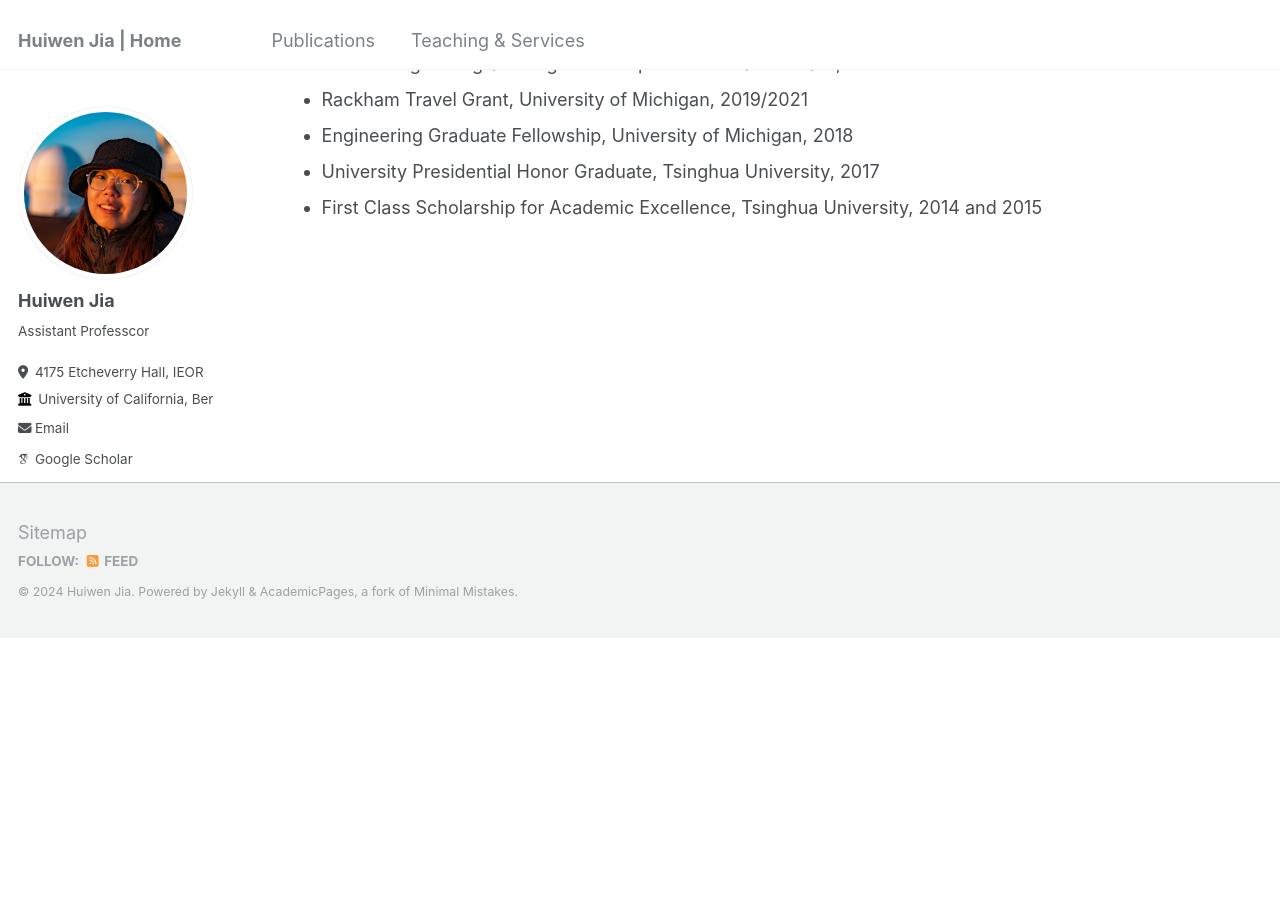
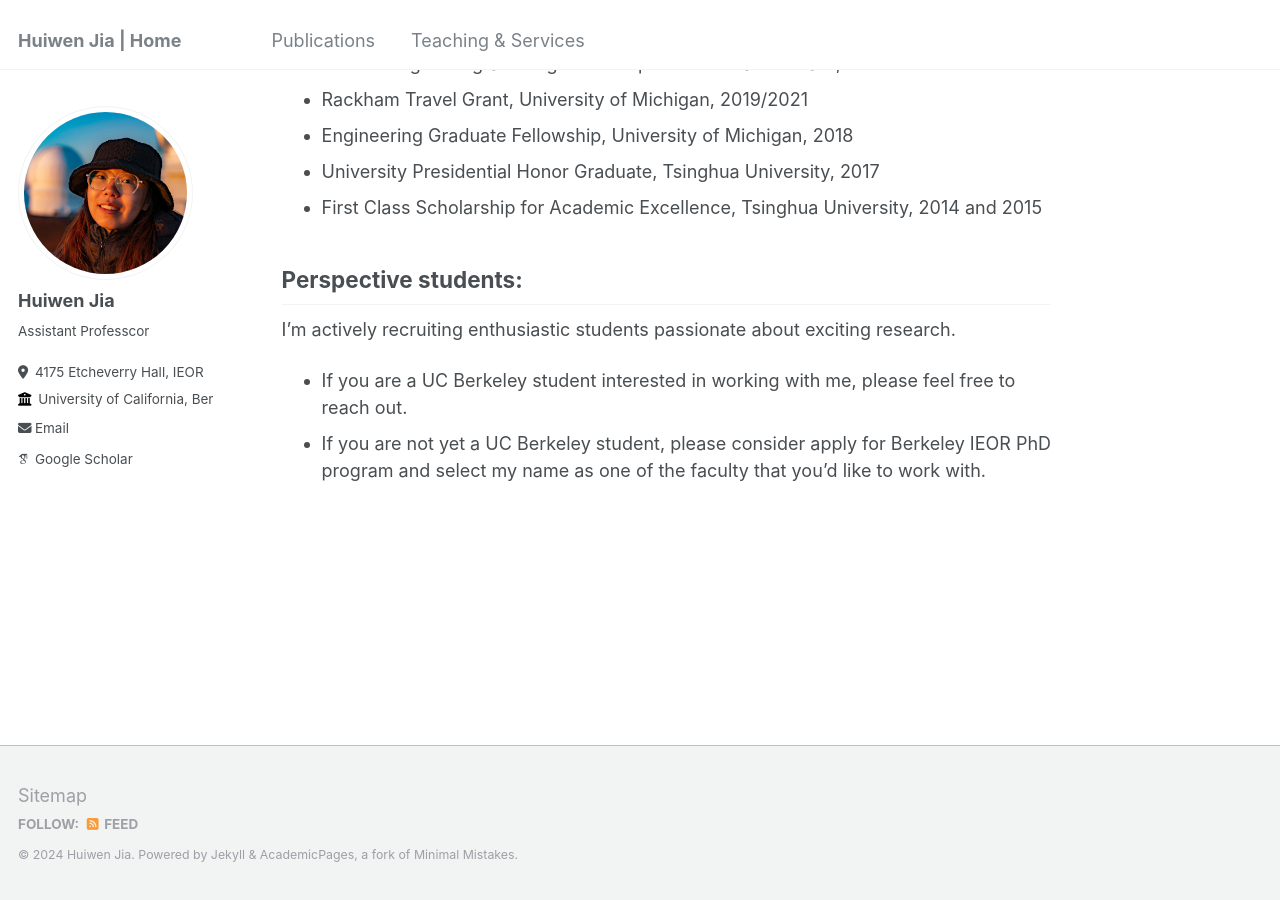
Before and after one commit to huiwen-j/huiwen-j.github.io, a Jekyll site: the page built from _pages/about.md, in a window 1280 px wide and 900 px high, scrolled down 792 px. Built offline with Jekyll 4.4.1, drawn with Linux system fonts in a browser that asks for light colours; some web fonts are replaced; before the commit the page ends 1430 px from its top, so only the background shows below that.

Commit message:
Update about.md

```diff
--- a/_pages/about.md
+++ b/_pages/about.md
@@ -25,3 +25,9 @@ I'm an Assistant Professor in the [Department of Industrial Engineering and Op
 - Engineering Graduate Fellowship, University of Michigan, 2018
 - University Presidential Honor Graduate, Tsinghua University, 2017
 - First Class Scholarship for Academic Excellence, Tsinghua University, 2014 and 2015
+
+
+## Perspective students:
+I’m actively recruiting enthusiastic students passionate about exciting research.
+ - If you are a UC Berkeley student interested in working with me, please feel free to reach out.
+ - If you are not yet a UC Berkeley student, please consider apply for Berkeley IEOR PhD program and select my name as one of the faculty that you'd like to work with.
```
